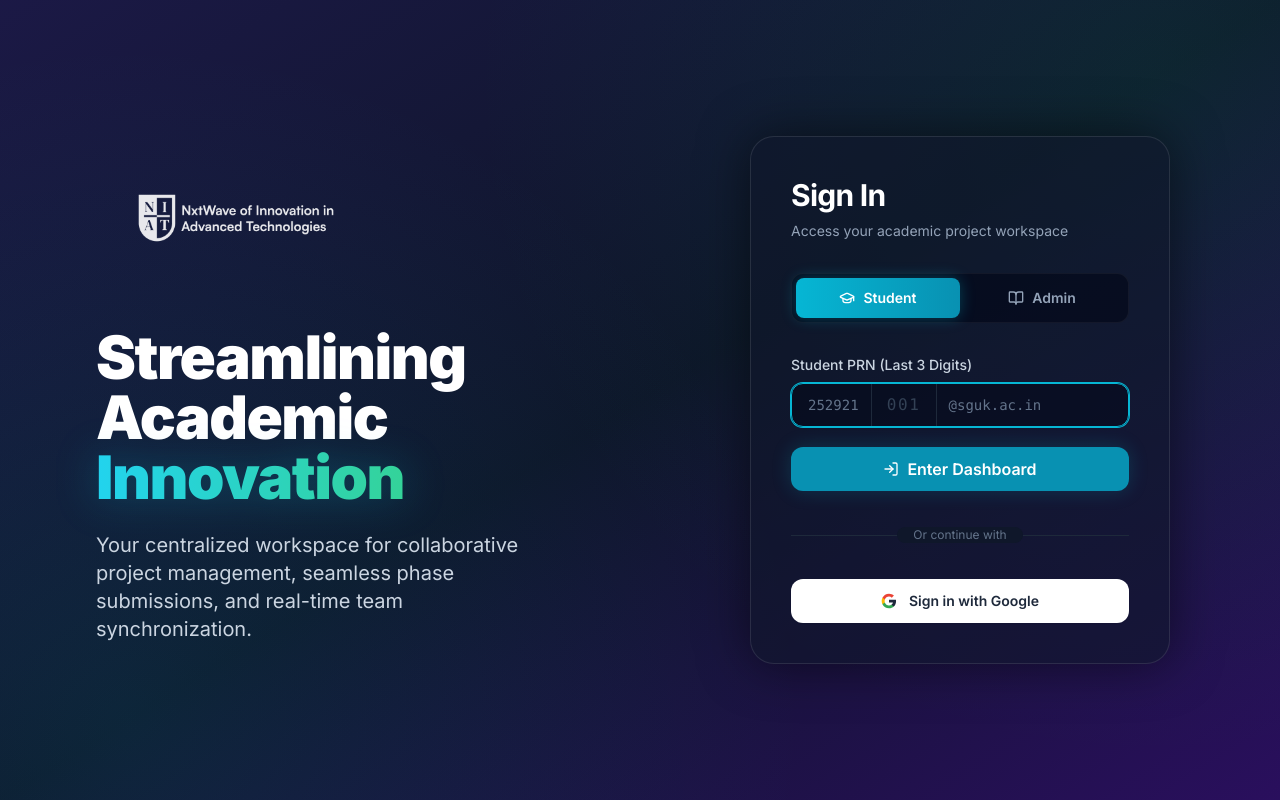
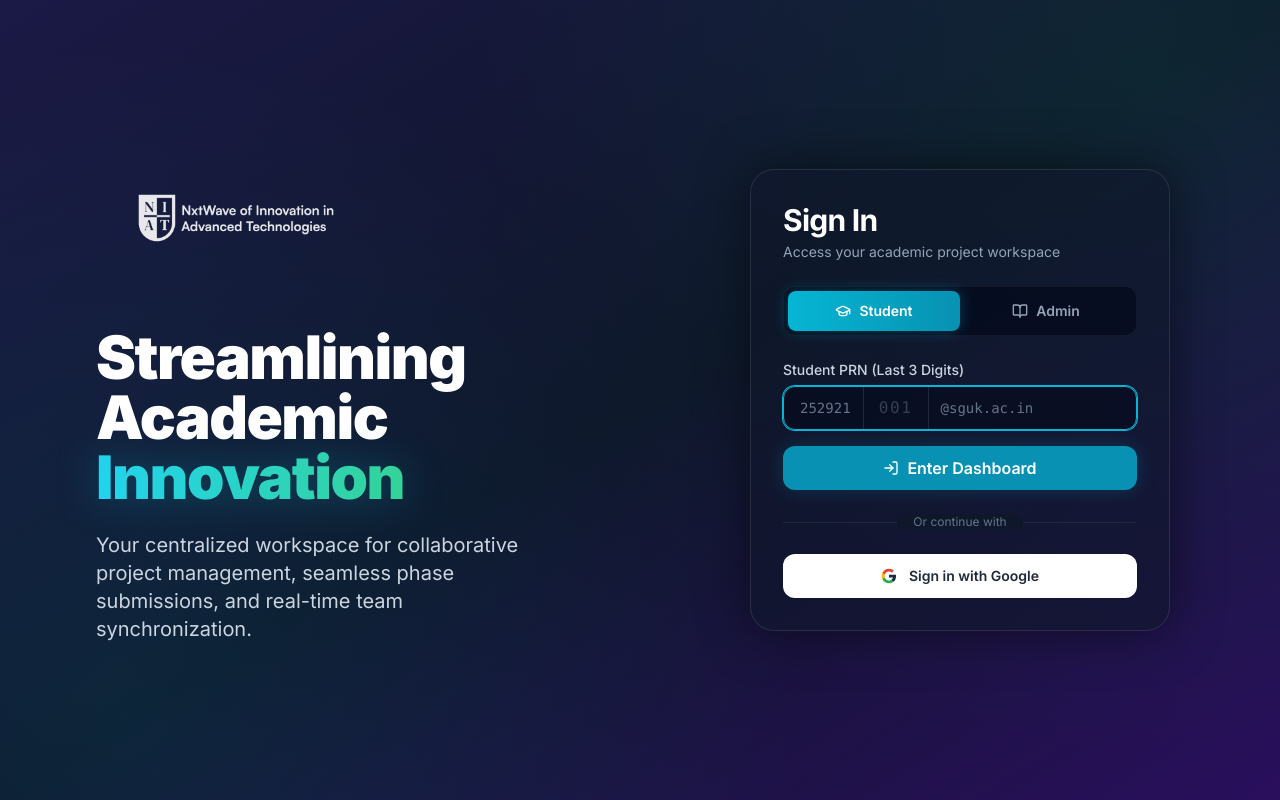
Before and after one commit to aditya9112adi/ProjectFlow, a React (Vite) app in the folder frontend/: page / in a window 1280 px wide. Built offline with nearby package versions, Linux system fonts and the light colour scheme; no server answers.

Commit message:
fix: remove scrollbar by ensuring layout fits within h-screen

```diff
--- a/frontend/src/pages/auth/Login.jsx
+++ b/frontend/src/pages/auth/Login.jsx
@@ -70,7 +70,7 @@ const Login = () => {
   };
 
   return (
-    <div className="min-h-screen relative flex bg-slate-950 font-sans">
+    <div className="h-screen relative flex bg-slate-950 font-sans overflow-hidden">
       {/* Background Gradients */}
       <div className="absolute inset-0 bg-gradient-to-br from-[#1e1b4b] via-[#0f172a] to-[#2e1065] opacity-90" />
       <div className="absolute inset-0" style={{
@@ -78,7 +78,7 @@ const Login = () => {
       }} />
 
       {/* Main Split Layout */}
-      <div className="relative z-10 w-full flex flex-col lg:flex-row min-h-screen">
+      <div className="relative z-10 w-full flex flex-col lg:flex-row h-full">
 
         {/* Left Side: Brand & Text */}
         <div className="lg:w-1/2 flex flex-col justify-center items-center lg:items-start p-8 lg:p-24 overflow-hidden">
@@ -109,17 +109,17 @@ const Login = () => {
         </div>
 
         {/* Right Side: Login Form */}
-        <div className="lg:w-1/2 flex items-center justify-center p-6 lg:p-12 h-full min-h-[100dvh]">
+        <div className="lg:w-1/2 flex items-center justify-center p-4 lg:p-8 h-full">
 
-          <div className="w-full max-w-[420px] bg-slate-900/60 backdrop-blur-2xl p-8 lg:p-10 rounded-3xl border border-white/10 shadow-[0_0_50px_rgba(0,0,0,0.5)]">
+          <div className="w-full max-w-[420px] bg-slate-900/60 backdrop-blur-2xl p-6 lg:p-8 rounded-3xl border border-white/10 shadow-[0_0_50px_rgba(0,0,0,0.5)] max-h-full overflow-y-auto scrollbar-hide">
 
-            <div className="mb-8">
-              <h2 className="text-white text-3xl font-bold tracking-tight mb-2">Sign In</h2>
+            <div className="mb-6">
+              <h2 className="text-white text-3xl font-bold tracking-tight mb-1">Sign In</h2>
               <p className="text-slate-400 text-sm">Access your academic project workspace</p>
             </div>
 
             {/* Segmented Control (Tabs) */}
-            <div className="flex p-1 bg-slate-950/60 rounded-xl mb-8 border border-white/5 relative">
+            <div className="flex p-1 bg-slate-950/60 rounded-xl mb-6 border border-white/5 relative">
               <button
                 className={`relative z-10 flex-1 flex items-center justify-center gap-2 py-2.5 rounded-lg text-sm font-semibold transition-all duration-300 ${
                   activeTab === 'student'
@@ -155,8 +155,8 @@ const Login = () => {
 
             {/* Student Form */}
             {activeTab === 'student' && (
-              <form onSubmit={handleStudentSubmit(onStudentSubmit)} className="space-y-5 animate-fade-in">
-                <div className="space-y-2">
+              <form onSubmit={handleStudentSubmit(onStudentSubmit)} className="space-y-4 animate-fade-in">
+                <div className="space-y-1.5">
                   <label className="block text-sm font-medium text-slate-300" htmlFor="login-prn">
                     Student PRN (Last 3 Digits)
                   </label>
@@ -198,7 +198,7 @@ const Login = () => {
                   )}
                 </button>
 
-                <div className="relative py-4">
+                <div className="relative py-2">
                   <div className="absolute inset-0 flex items-center">
                     <div className="w-full border-t border-slate-800"></div>
                   </div>
@@ -226,8 +226,8 @@ const Login = () => {
 
             {/* Admin Form */}
             {activeTab === 'admin' && (
-              <form onSubmit={handleAdminSubmit(onAdminSubmit)} className="space-y-5 animate-fade-in">
-                <div className="space-y-2">
+              <form onSubmit={handleAdminSubmit(onAdminSubmit)} className="space-y-4 animate-fade-in">
+                <div className="space-y-1.5">
                   <label className="block text-sm font-medium text-slate-300" htmlFor="login-email">
                     Email Address
                   </label>
```
